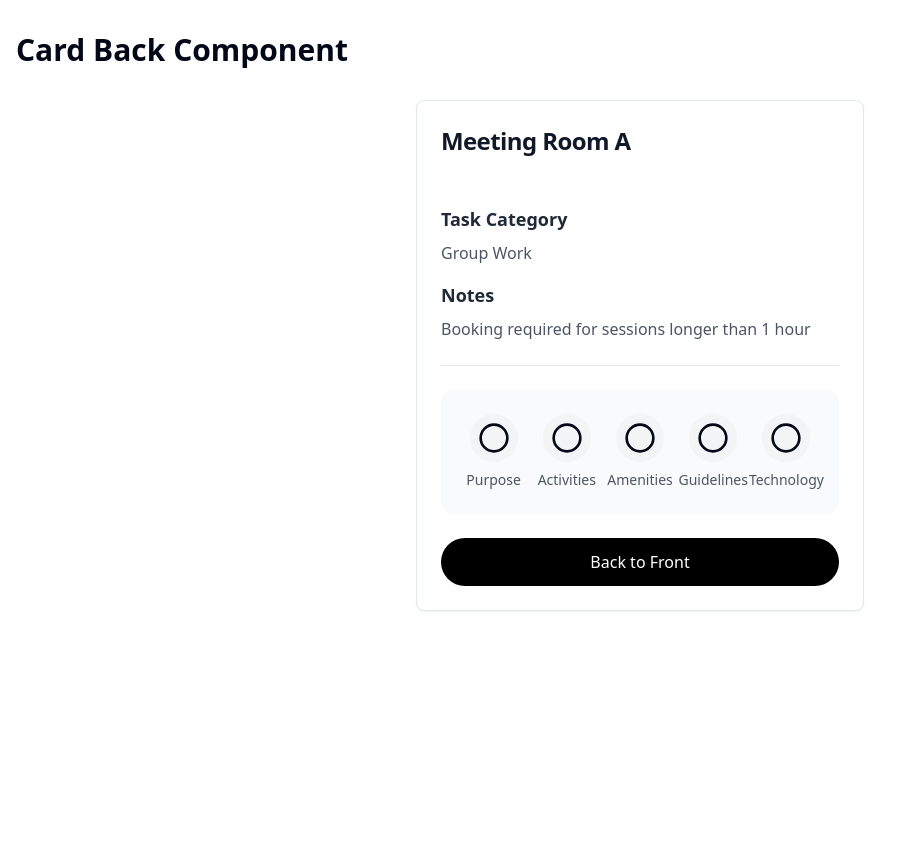
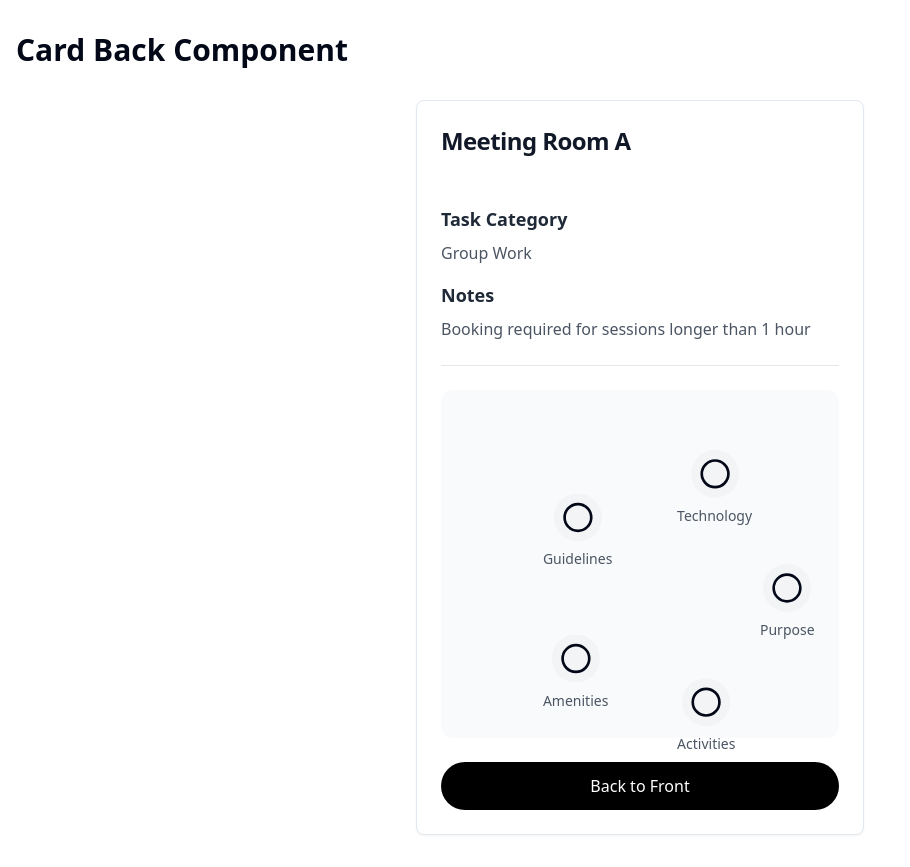
Before and after one commit to HelgiHreinnH/aplacetowork, a React (Vite) app: page /card-back in a window 1280 px wide. Shown: the whole page, without its empty margins (0-910 px from the left). Before the commit the page ends 800 px from the top, so only its background shows below. Built offline with nearby package versions, Linux system fonts and the light colour scheme.

Commit message:
Align Categories in Circle Layout
Modified the CardBack component to arrange the five categories in a circular layout for improved visual alignment.
[skip gpt_engineer]

```diff
--- a/src/components/CardBack.tsx
+++ b/src/components/CardBack.tsx
@@ -25,15 +25,23 @@ interface CardBackProps extends Pick<
 interface CategoryPopoverProps {
   title: string;
   content?: string | null;
+  rotation: number;
 }
 
-const CategoryPopover: React.FC<CategoryPopoverProps> = ({ title, content }) => {
+const CategoryPopover: React.FC<CategoryPopoverProps> = ({ title, content, rotation }) => {
   return (
     <Popover>
       <PopoverTrigger asChild>
-        <div className="flex flex-col items-center gap-2 cursor-pointer hover:opacity-80 transition-opacity">
+        <div
+          className="absolute cursor-pointer hover:opacity-80 transition-opacity"
+          style={{
+            transform: `rotate(${rotation}deg) translateX(120px) rotate(-${rotation}deg)`,
+          }}
+        >
+          <div className="flex flex-col items-center gap-2">
             <Circle className="h-12 w-12 p-2 bg-gray-100 rounded-full" />
-          <span className="text-sm font-medium text-gray-600">{title}</span>
+            <span className="text-sm font-medium text-gray-600 whitespace-nowrap">{title}</span>
+          </div>
         </div>
       </PopoverTrigger>
       <PopoverContent
@@ -107,14 +115,17 @@ const CardBack: React.FC<CardBackProps> = ({
 
         <div className="mt-auto pt-6 border-t border-gray-200">
           <div className="bg-gray-50 rounded-xl p-6">
-            <div className="grid grid-cols-3 md:grid-cols-5 gap-4 justify-items-center">
-              {categories.map((category) => (
+            <div className="relative h-[300px]">
+              <div className="absolute top-1/2 left-1/2 -translate-x-1/2 -translate-y-1/2">
+                {categories.map((category, index) => (
                   <CategoryPopover
                     key={category.title}
                     title={category.title}
                     content={category.content}
+                    rotation={(360 / categories.length) * index}
                   />
                 ))}
+              </div>
             </div>
           </div>
 
```
Lines whose indentation alone changed are shown as unchanged.
